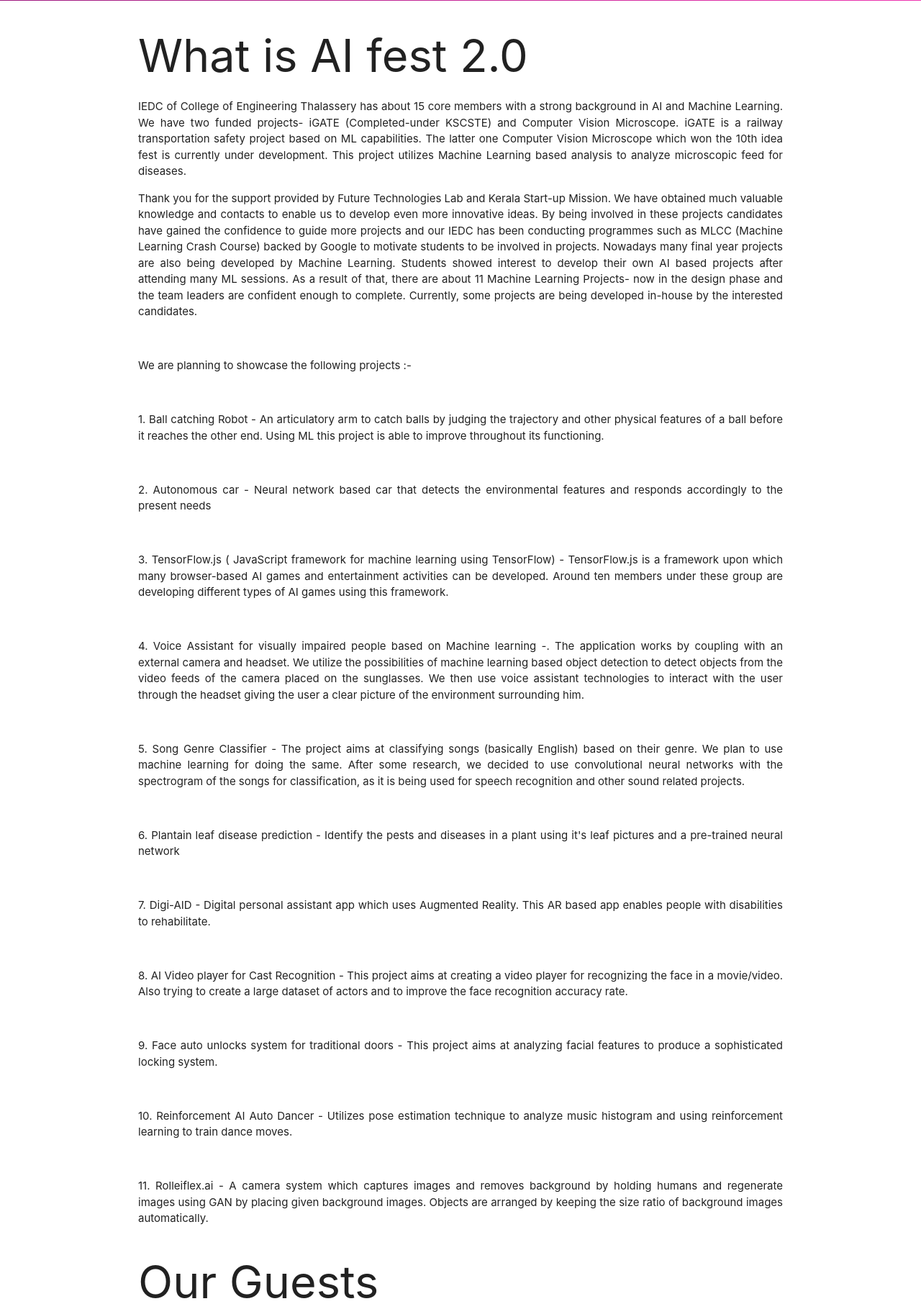
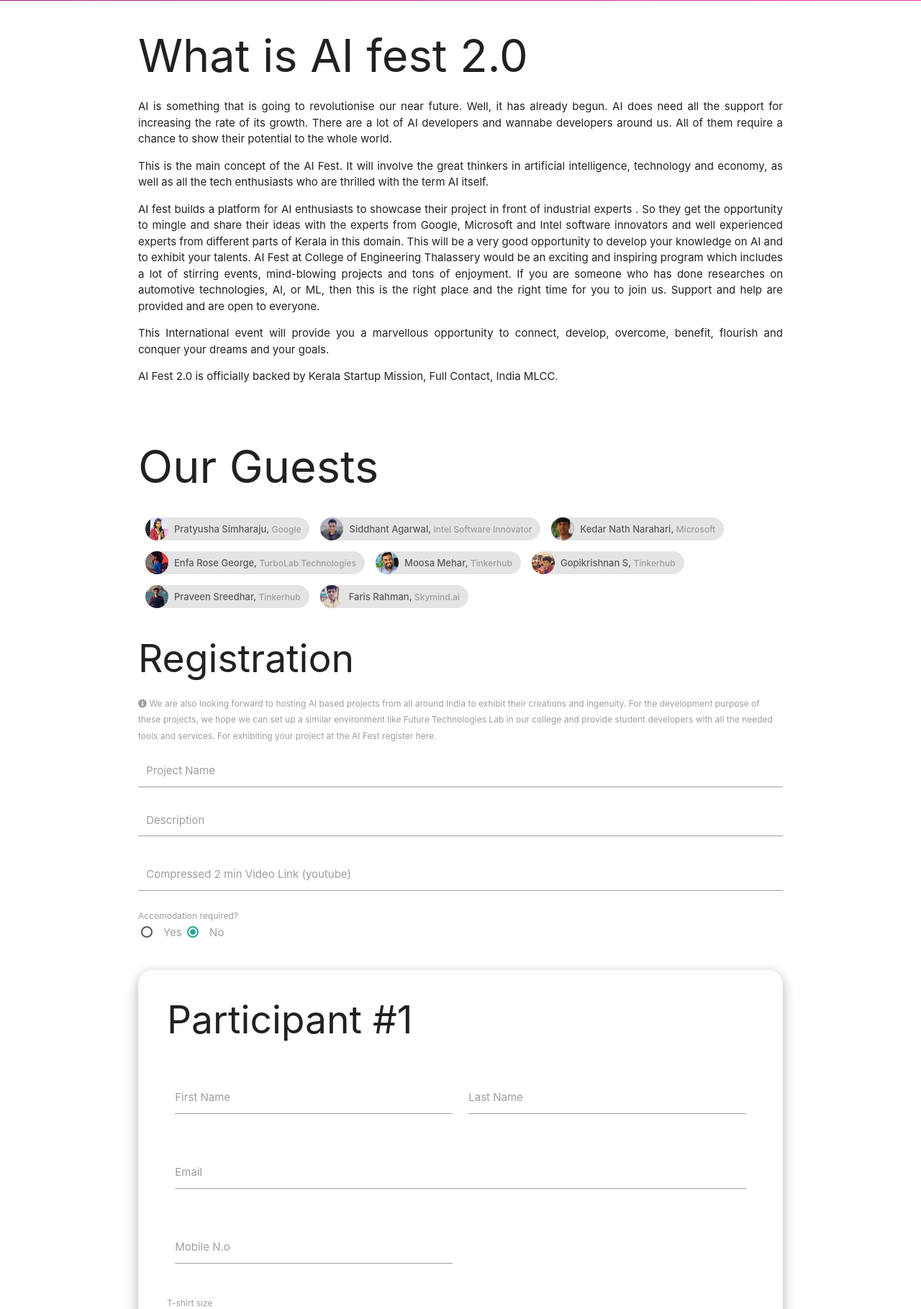
Before and after one commit to iedccoet/aifestregistration, a PHP site: page / in a window 1280 px wide. Shown: the part 799-2618 px from the top of the page at 72% size. Run offline with PHP 8.4, Linux system fonts and the light colour scheme; some libraries are stand-ins or nearby versions.

Commit message:
updated about us.

```diff
--- a/index.php
+++ b/index.php
@@ -35,7 +35,23 @@
 
     <div class="container">
         <h1>What is AI fest 2.0</h1>
-        <p ALIGN = justify>IEDC of College of Engineering Thalassery has about 15 core members with a strong background in AI and Machine Learning. We have two funded projects- iGATE (Completed-under KSCSTE) and Computer Vision Microscope. iGATE is a railway transportation safety project based on ML capabilities. The latter one Computer Vision Microscope which won the 10th idea fest is currently under development. This project utilizes Machine Learning based analysis to analyze microscopic feed for diseases.</p>
+        <p ALIGN = justify>AI is something that is going to revolutionise our near future. Well, it has already begun.
+          AI does need all the support for increasing the rate of its growth. There are a lot of AI developers and wannabe developers around us.
+          All of them require a chance to show their potential to the whole world.</p>
+
+          <p ALIGN = justify>This is the main concept of the AI Fest. It will involve the great thinkers in artificial intelligence, technology and economy, as well as all the tech enthusiasts who are thrilled with the term AI itself. </p>
+
+          <p ALIGN = justify>AI fest builds a platform for AI enthusiasts to showcase their project in front of industrial experts . So they get the opportunity to mingle and share their ideas with the experts from Google, Microsoft and Intel software innovators and well experienced experts from different parts of Kerala in this domain. This will be a very good opportunity to develop your knowledge on AI and to exhibit your talents. AI Fest at College of Engineering Thalassery would be an exciting and inspiring program which includes a lot of stirring events, mind-blowing projects and tons of enjoyment.
+          If you are someone who has done researches on automotive technologies, AI, or ML, then this is the right place and the right time for you to join us.
+          Support and help are provided and are open to everyone.</p>
+
+          <p ALIGN = justify>This International event will provide you a marvellous opportunity to connect, develop, overcome, benefit, flourish and conquer your dreams and your goals.</p>
+
+          <p ALIGN = justify>AI Fest 2.0 is officially backed by Kerala Startup Mission, Full Contact, India MLCC.</p>
+          <br>
+
+        <!--<p ALIGN = justify>IEDC of College of Engineering Thalassery has about 15 core members with a strong background in AI and Machine Learning. We have two funded projects- iGATE (Completed-under KSCSTE) and Computer Vision Microscope. iGATE is a railway transportation safety project based on ML capabilities. The latter one Computer Vision Microscope which won the 10th idea fest is currently under development. This project utilizes Machine Learning based analysis to analyze microscopic feed for diseases.</p>
+
         <p ALIGN = justify >Thank you for the support provided by Future Technologies Lab and Kerala Start-up Mission. We have obtained much valuable knowledge and contacts to enable us to develop even more innovative ideas. By being involved in these projects candidates have gained the confidence to guide more projects and our IEDC has been conducting programmes such as MLCC (Machine Learning Crash Course) backed by Google to motivate students to be involved in projects. Nowadays many final year projects are also being developed by Machine Learning. Students showed interest to develop their own AI based projects after attending many ML sessions. As a result of that, there are about 11 Machine Learning Projects- now in the design phase and the team leaders are confident enough to complete. Currently, some projects are being developed in-house by the interested candidates.
         </p>
         <br/>
@@ -72,7 +88,7 @@
         <p ALIGN = justify>10.  Reinforcement  AI Auto Dancer -  Utilizes pose estimation technique to analyze music histogram and using reinforcement learning to train dance moves.</p>
 
         <br>
-        <p ALIGN = justify>11.       Rolleiflex.ai - A camera system which captures images and removes background by holding humans and regenerate images using GAN by placing given background images. Objects are arranged by keeping the size ratio of background images automatically.</p>
+        <p ALIGN = justify>11.       Rolleiflex.ai - A camera system which captures images and removes background by holding humans and regenerate images using GAN by placing given background images. Objects are arranged by keeping the size ratio of background images automatically.</p>-->
 
         <h1>Our Guests</h1>
 
```
